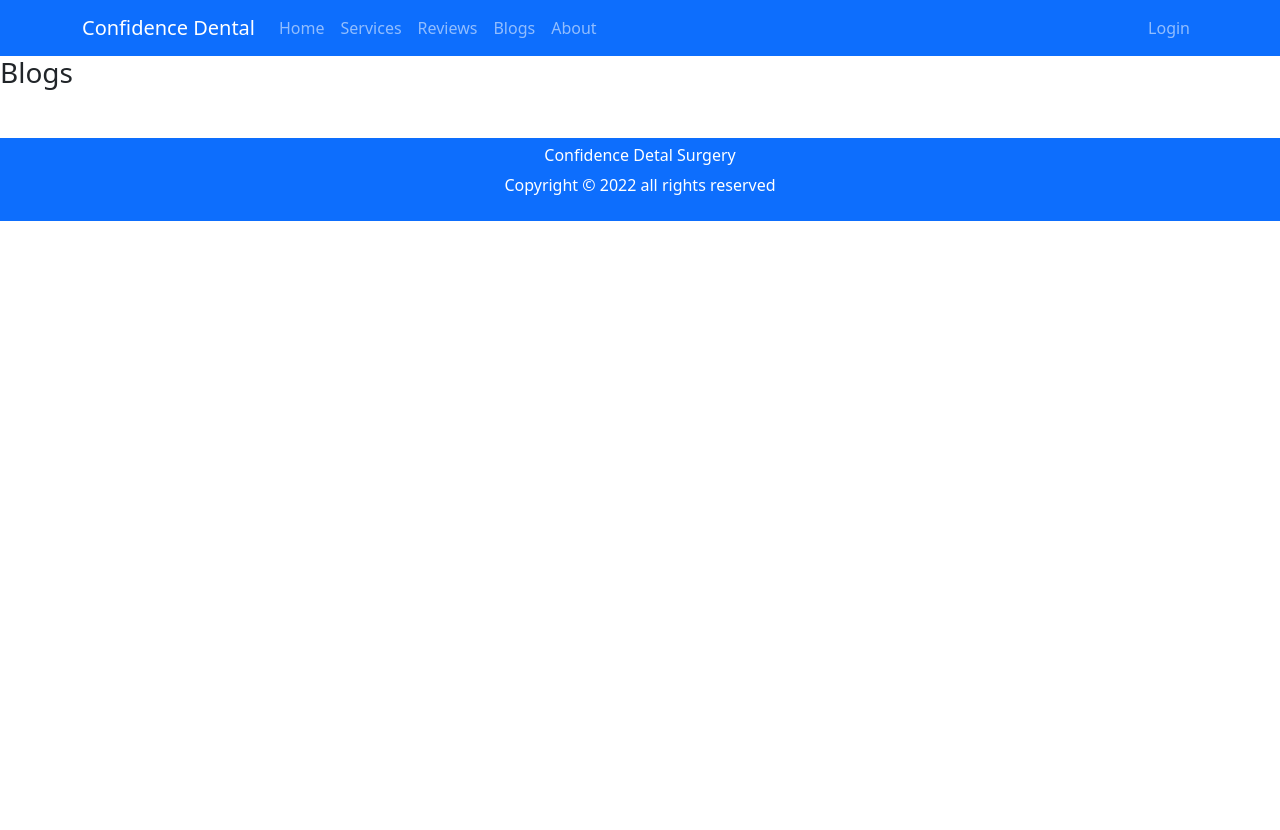
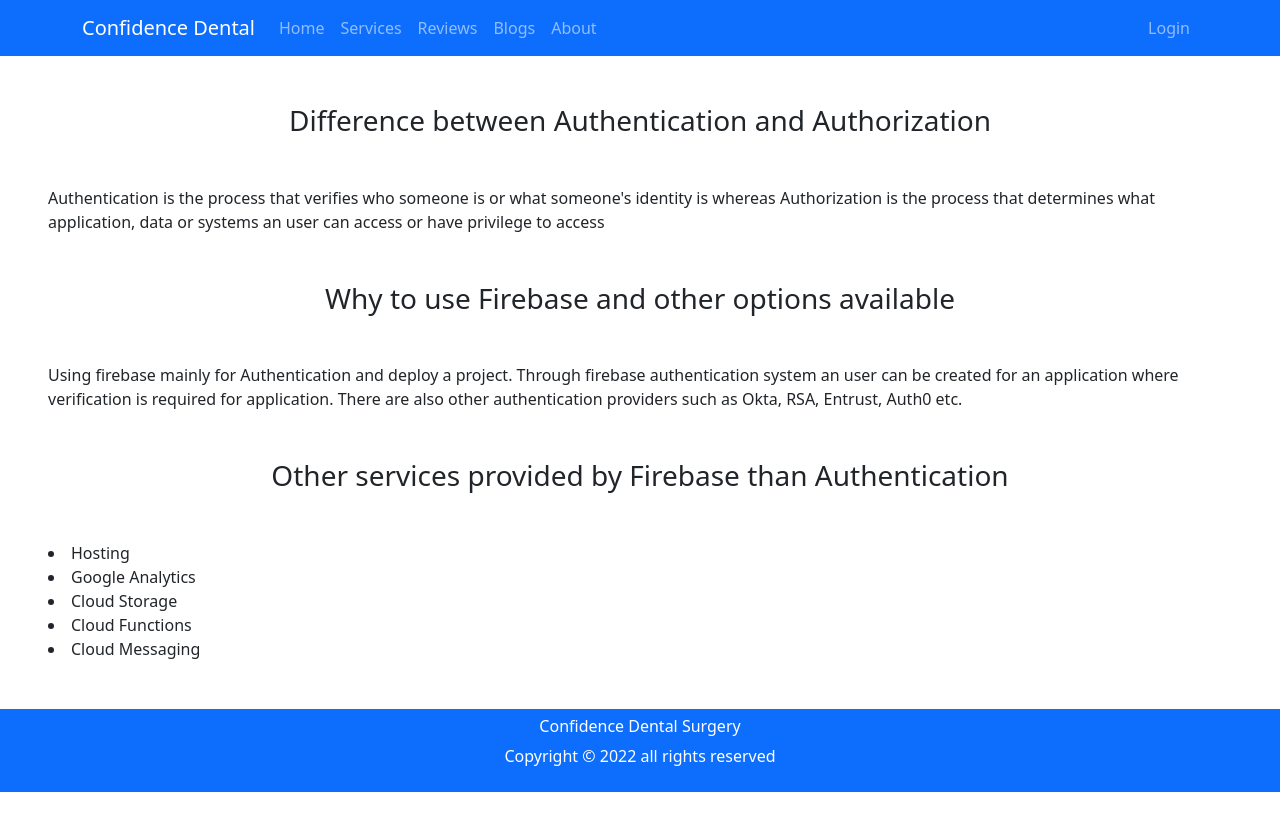
Before and after one commit to drshaila2021/indipendent-service-provider, a React (Create React App) app: page /blogs in a window 1280 px wide. Shown: the top 830 px of the page. Before the commit the page ends 800 px from the top, so only its background shows below. Built offline with nearby package versions, Linux system fonts and the light colour scheme; no server answers.

Commit message:
blogs and about added

```diff
--- a/src/components/About/About.js
+++ b/src/components/About/About.js
@@ -3,7 +3,23 @@ import React from "react";
 const About = () => {
   return (
     <div>
-      <h3>this is about us</h3>
+      <h3 className="text-center my-5">About Me!</h3>
+      <p className="mx-5">
+        I am Shaila Nasrin learning Web Development to become a Web Developer. I
+        have completed my Bachelor Degree. Currently I am staying abroad and
+        here I was working as Online Shopping Associate. I am from a different
+        background than IT, however the country I stay have opportunity for IT
+        jobs. So I thought, why don't I give a try!
+      </p>
+      <p className="mx-5">
+        I started leaning Web Development. The journey is not easy, but I
+        believe I will be able to make it. For study I am detached from work and
+        try to given 7-9 hours a day. There are different things that impacts my
+        daily life, however I try maximum to continue my study. Once the
+        learning course is finish, I shall keep reviewing what I learnt and get
+        ready for interview process and hopefully I have be able to achieve my
+        goal.{" "}
+      </p>
     </div>
   );
 };
--- a/src/components/Blogs/Blogs.js
+++ b/src/components/Blogs/Blogs.js
@@ -3,7 +3,35 @@ import React from "react";
 const Blogs = () => {
   return (
     <div>
-      <h3>Blogs</h3>
+      <h3 className="text-center my-5">
+        Difference between Authentication and Authorization
+      </h3>
+      <p className="mx-5">
+        Authentication is the process that verifies who someone is or what
+        someone's identity is whereas Authorization is the process that
+        determines what application, data or systems an user can access or have
+        privilege to access
+      </p>
+
+      <h3 className="text-center my-5">
+        Why to use Firebase and other options available
+      </h3>
+      <p className="mx-5">
+        Using firebase mainly for Authentication and deploy a project. Through
+        firebase authentication system an user can be created for an application
+        where verification is required for application. There are also other
+        authentication providers such as Okta, RSA, Entrust, Auth0 etc.
+      </p>
+      <h3 className="text-center my-5">
+        Other services provided by Firebase than Authentication
+      </h3>
+      <p className="mx-5">
+        <li>Hosting</li>
+        <li>Google Analytics</li>
+        <li>Cloud Storage</li>
+        <li>Cloud Functions</li>
+        <li>Cloud Messaging</li>
+      </p>
     </div>
   );
 };
--- a/src/components/Footer/Footer.js
+++ b/src/components/Footer/Footer.js
@@ -4,7 +4,7 @@ import "./Footer.css";
 const Footer = () => {
   return (
     <div className="footer text-white text-center my-5 pt-2 pb-2 bg-primary">
-      <h6>Confidence Detal Surgery</h6>
+      <h6>Confidence Dental Surgery</h6>
       <p>Copyright © 2022 all rights reserved</p>
     </div>
   );
--- a/src/components/Login/Login.js
+++ b/src/components/Login/Login.js
@@ -6,6 +6,7 @@ import {
 } from "react-firebase-hooks/auth";
 import { Link, useNavigate } from "react-router-dom";
 import auth from "../../firebase.init";
+import SocialLogin from "../SocialLogin/SocialLogin";
 
 import "./Login.css";
 
@@ -69,6 +70,8 @@ const Login = () => {
           Register Here
         </Link>
       </p>
+      <p>Or</p>
+      <SocialLogin></SocialLogin>
     </div>
   );
 };
--- a/src/components/Register/Register.js
+++ b/src/components/Register/Register.js
@@ -3,6 +3,7 @@ import { Button, Form } from "react-bootstrap";
 import { Link, useNavigate } from "react-router-dom";
 import { useCreateUserWithEmailAndPassword } from "react-firebase-hooks/auth";
 import auth from "../../firebase.init";
+import SocialLogin from "../SocialLogin/SocialLogin";
 
 const Register = () => {
   const [email, setEmail] = useState("");
@@ -60,6 +61,8 @@ const Register = () => {
             Login Here
           </Link>
         </p>
+        <h4>Or</h4>
+        <SocialLogin></SocialLogin>
       </div>
     </div>
   );
--- a/src/components/Service/Service.css
+++ b/src/components/Service/Service.css
@@ -1,3 +1,3 @@
 .service img {
-  width: 300px;
+  width: 400px;
 }
--- a/src/components/Service/Service.js
+++ b/src/components/Service/Service.js
@@ -8,8 +8,8 @@ const Service = (props) => {
   return (
     <div className="service">
       <img src={picture} alt="" />
-      <h4>Name: {name}</h4>
-      <h4>Price: {price}</h4>
+      <h4>Service Name: {name}</h4>
+      <h4>Price: ${price}</h4>
       <Link to="/login">
         <button className="btn btn-primary">Checkout</button>
       </Link>
--- a/src/components/Services/Services.css
+++ b/src/components/Services/Services.css
@@ -1,4 +1,16 @@
 .services {
   display: grid;
   grid-template-columns: repeat(3, 1fr);
+  grid-gap: 10px;
+  margin: 20px;
 }
+@media screen and (max-width: 756px) {
+  .services {
+    grid-template-columns: repeat(1, 1fr);
+  }
+  @media screen and (min-width: 577) and (max-width: 992px) {
+    .services {
+      grid-template-columns: repeat(2, 1fr);
+    }
+  }
+}
--- /dev/null
+++ b/src/components/SocialLogin/SocialLogin.js
@@ -0,0 +1,15 @@
+import React from "react";
+import { Button } from "react-bootstrap";
+import google from "../../Images/goole.png";
+const SocialLogin = () => {
+  return (
+    <div>
+      <Button>
+        <img style={{ width: "30px" }} src={google} alt="" srcset="" />
+        Google Sign In
+      </Button>
+    </div>
+  );
+};
+
+export default SocialLogin;
```
Also changed, not shown: public/services.json (+6 -6 lines), src/Images/goole.png (added).
